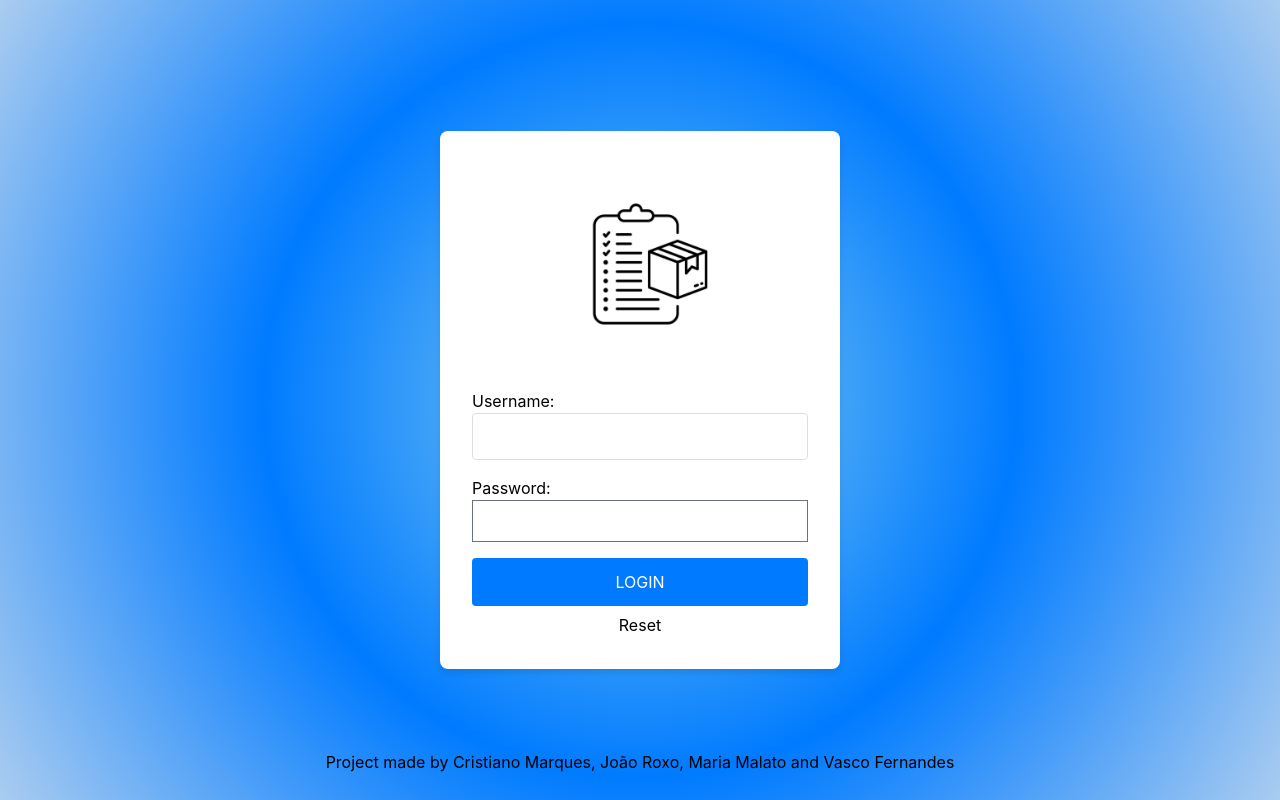
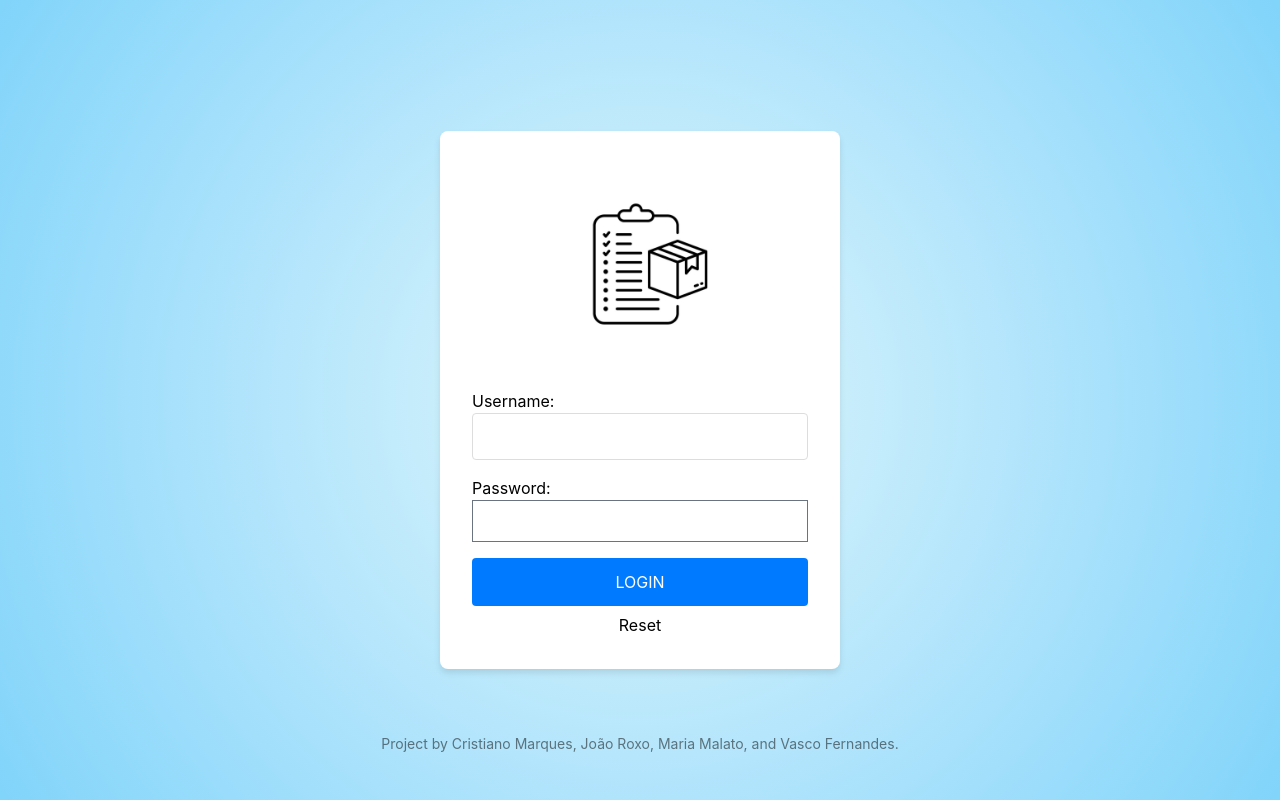
Before and after one commit to JRoxo20/ProjetoDAE, a Nuxt app in the folder projetoDAE-client/: page /login in a window 1280 px wide. Built offline with nearby package versions, Linux system fonts and the light colour scheme.

Commit message:
Footer, and login page improved

```diff
--- a/projetoDAE-client/pages/index.vue
+++ b/projetoDAE-client/pages/index.vue
@@ -70,13 +70,6 @@
       </NuxtLink>
     </div>
   </div>
-  <footer class="footer">
-    <div class="footer-container">
-      <p class="footer-text">
-    Project by Cristiano Marques, João Roxo, Maria Malato, and Vasco Fernandes.
-      </p>
-    </div>
-  </footer>
 </template>
 
 
@@ -186,20 +179,7 @@ body {
   text-align: center;
 }
 
-/* Footer styling */
-.footer {
-  position: relative;
-  left: 0;
-  right: 0;
-  text-align: center;
-  padding: 20px 0;
-}
 
-.footer-container {
-  max-width: 1400px;
-  margin: 0 auto;
-  padding: 0 16px;
-}
 
 @media (min-width: 640px) {
   .footer-container {
--- a/projetoDAE-client/pages/login.vue
+++ b/projetoDAE-client/pages/login.vue
@@ -14,9 +14,13 @@
       <button class="btn-login" @click="login">LOGIN</button>
       <button @click="reset">Reset</button>
     </div>
-    <div class="footer">
-      Project made by Cristiano Marques, João Roxo, Maria Malato and Vasco Fernandes
-    </div>
+    <footer class="footer">
+      <div class="footer-container">
+        <p class="footer-text">
+          Project by Cristiano Marques, João Roxo, Maria Malato, and Vasco Fernandes.
+        </p>
+      </div>
+    </footer>
 </div>
 </template>
 <script setup>
@@ -97,6 +101,31 @@ async function fetchUser() {
 }
 </script>
 <style>
+/* Footer styling */
+.footer {
+  left: 0;
+  right: 0;
+  text-align: center;
+  padding: 20px 0;
+  position: absolute;
+  bottom: 0;
+  margin-bottom: 2%;
+}
+.footer-text {
+  font-size: 14px;
+  color: rgba(0, 0, 0, 0.5);
+}
+
+.footer-text.dark-mode {
+  color: rgba(255, 255, 255, 0.5);
+}
+
+.footer-container {
+  max-width: 1400px;
+  margin: 0 auto;
+  padding: 0 16px;
+}
+
 .logotipo {
   width: 60%;
   height: auto;
@@ -105,12 +134,13 @@ async function fetchUser() {
 }
 
 .login-page {
-display: flex;
-justify-content: center;
-align-items: center;
-min-height: 100vh;
-background: radial-gradient(circle at center,#89cff0, #007bff, rgba(20, 114, 213, 0.36)); /* Gradiente radial sofisticado */
+  display: flex;
+  justify-content: center;
+  align-items: center;
+  min-height: 100vh;
+  background: radial-gradient(circle at center, #e0f7fa, #b3e5fc, #81d4fa); /* Softer gradient */
 }
+
 
 .login-container {
 background: white;
@@ -170,11 +200,5 @@ cursor: pointer;
 background-color: #0056b3;
 }
 
-.footer {
-text-align: center;
-position: absolute;
-bottom: 0;
-margin-bottom: 2%;
-  color: black;
-}
+
 </style>
```
